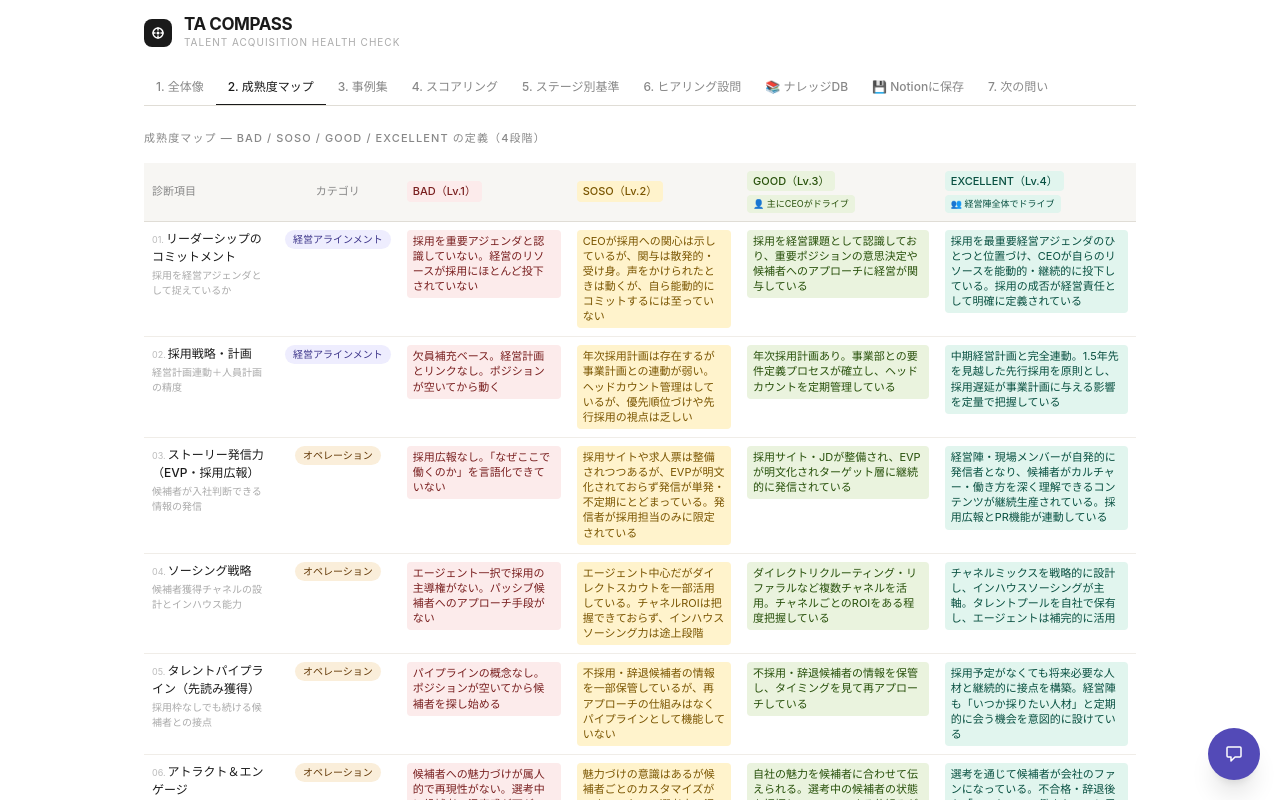
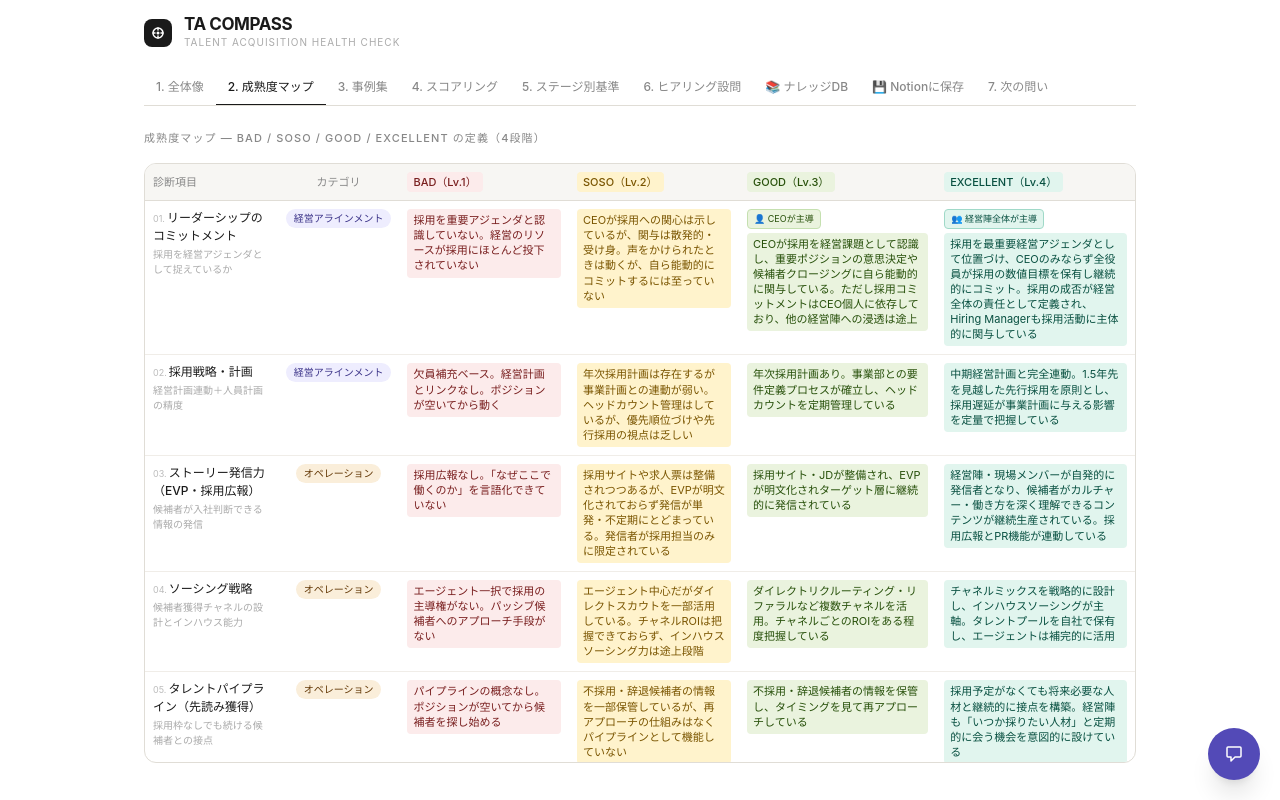
Before and after one commit to ryusukehorie-droid/ta-compass, a Next.js app: page / in a window 1280 px wide. Both pictures are taken after a click on the button "2. 成熟度マップ". Shown: the top 800 px of the page. Built offline with nearby package versions, Linux system fonts and the light colour scheme.

Commit message:
sticky header, CEO/mgmt badge, radar before-after comparison

```diff
--- a/components/RadarChart.tsx
+++ b/components/RadarChart.tsx
@@ -5,6 +5,7 @@ import type { ScoreValue } from '@/types'
 
 interface Props {
   scores: ScoreValue[]
+  compareScores?: ScoreValue[]
 }
 
 const LABELS = [
@@ -34,7 +35,7 @@ const SCORE_COL = ['#aaa', '#791F1F', '#7A5500', '#27500A', '#085041']
 const SCORE_BG  = ['#f7f6f3', '#FCEBEB', '#FFF3CC', '#EAF3DE', '#E1F5EE']
 const SCORE_TXT = ['—', 'BAD', 'SOSO', 'GOOD', 'EXC']
 
-export default function RadarChart({ scores }: Props) {
+export default function RadarChart({ scores, compareScores }: Props) {
   const canvasRef = useRef<HTMLCanvasElement>(null)
 
   useEffect(() => {
@@ -167,7 +168,27 @@ export default function RadarChart({ scores }: Props) {
       ctx.fillStyle = CAT_LABEL_COLOR[ci]; ctx.textAlign = 'center'
       clines.forEach((l, li) => ctx.fillText(l, bx2 + bw2 / 2, cby + li * clh))
     }
-  }, [scores])
+    // Compare polygon (before)
+    if (compareScores && compareScores.some((v) => v > 0)) {
+      ctx.beginPath()
+      for (let i = 0; i < n; i++) {
+        const v = compareScores[i] > 0 ? compareScores[i] : 0
+        const p = ptR(i, R * v / 4)
+        i === 0 ? ctx.moveTo(p.x, p.y) : ctx.lineTo(p.x, p.y)
+      }
+      ctx.closePath()
+      ctx.fillStyle = 'rgba(239,159,39,0.12)'; ctx.fill()
+      ctx.strokeStyle = '#EF9F27'; ctx.lineWidth = 2; ctx.setLineDash([5, 4]); ctx.stroke()
+      ctx.setLineDash([])
+      for (let i = 0; i < n; i++) {
+        if (compareScores[i] > 0) {
+          const p = ptR(i, R * compareScores[i] / 4)
+          ctx.beginPath(); ctx.arc(p.x, p.y, 4, 0, Math.PI * 2)
+          ctx.fillStyle = '#EF9F27'; ctx.fill(); ctx.strokeStyle = '#fff'; ctx.lineWidth = 1.5; ctx.stroke()
+        }
+      }
+    }
+  }, [scores, compareScores])
 
   return <canvas ref={canvasRef} style={{ width: 520, height: 520 }} />
 }
--- a/components/tabs/MaturityTab.tsx
+++ b/components/tabs/MaturityTab.tsx
@@ -7,10 +7,12 @@ export default function MaturityTab() {
       <div className="text-[11px] font-medium tracking-widest text-[#888] uppercase mb-4">
         成熟度マップ — BAD / SOSO / GOOD / EXCELLENT の定義（4段階）
       </div>
-      <div className="overflow-x-auto">
+
+      {/* overflow-y-auto + max-h で sticky header が機能する */}
+      <div className="overflow-x-auto overflow-y-auto rounded-xl border border-[#e0ddd6]" style={{ maxHeight: '75vh' }}>
         <table className="w-full border-collapse text-[11px]">
-          <thead className="sticky top-0 z-10">
-            <tr>
+          <thead>
+            <tr className="sticky top-0 z-10">
               <th className="py-2 px-2 text-left font-medium text-[#888] border-b border-[#e0ddd6] bg-[#f7f6f3] w-[14%]">
                 診断項目
               </th>
@@ -24,52 +26,64 @@ export default function MaturityTab() {
                 <span className="inline-block bg-[#FFF3CC] text-[#7A5500] rounded px-1.5 py-0.5">SOSO（Lv.2）</span>
               </th>
               <th className="py-2 px-2 text-left font-medium text-[#888] border-b border-[#e0ddd6] bg-[#f7f6f3] w-[21%]">
-                <div className="flex flex-col gap-1">
-                  <span className="inline-block bg-[#EAF3DE] text-[#27500A] rounded px-1.5 py-0.5 self-start">GOOD（Lv.3）</span>
-                  <span className="text-[9px] text-[#27500A] bg-[#EAF3DE] rounded px-1.5 py-0.5 self-start font-normal">
-                    👤 主にCEOがドライブ
-                  </span>
-                </div>
+                <span className="inline-block bg-[#EAF3DE] text-[#27500A] rounded px-1.5 py-0.5">GOOD（Lv.3）</span>
               </th>
               <th className="py-2 px-2 text-left font-medium text-[#888] border-b border-[#e0ddd6] bg-[#f7f6f3] w-[21%]">
-                <div className="flex flex-col gap-1">
-                  <span className="inline-block bg-[#E1F5EE] text-[#085041] rounded px-1.5 py-0.5 self-start">EXCELLENT（Lv.4）</span>
-                  <span className="text-[9px] text-[#085041] bg-[#E1F5EE] rounded px-1.5 py-0.5 self-start font-normal">
-                    👥 経営陣全体でドライブ
-                  </span>
-                </div>
+                <span className="inline-block bg-[#E1F5EE] text-[#085041] rounded px-1.5 py-0.5">EXCELLENT（Lv.4）</span>
               </th>
             </tr>
           </thead>
           <tbody>
             {ITEMS.map((it, i) => (
               <tr key={i} className="hover:bg-[#fafaf8]">
+                {/* 診断項目名 */}
                 <td className="py-2 px-2 border-b border-[#f0ede8] align-top">
                   <span className="text-[9px] text-[#bbb] mr-0.5">{String(i + 1).padStart(2, '0')}.</span>
                   <span className="font-medium text-[12px]">{it.name}</span>
                   <div className="text-[10px] text-[#aaa] mt-0.5">{it.sub}</div>
                 </td>
+
+                {/* カテゴリ */}
                 <td className="py-2 px-2 border-b border-[#f0ede8] align-top text-center">
                   <Pill cat={it.cat} label={CATS[it.cat]} />
                 </td>
+
+                {/* BAD */}
                 <td className="py-2 px-2 border-b border-[#f0ede8] align-top">
                   <span className="block bg-[#FCEBEB] text-[#791F1F] rounded px-1.5 py-1 text-[11px] leading-snug">
                     {it.bad}
                   </span>
                 </td>
+
+                {/* SOSO */}
                 <td className="py-2 px-2 border-b border-[#f0ede8] align-top">
                   <span className="block bg-[#FFF3CC] text-[#7A5500] rounded px-1.5 py-1 text-[11px] leading-snug">
                     {it.soso}
                   </span>
                 </td>
+
+                {/* GOOD — item0のみCEOバッジを表示 */}
                 <td className="py-2 px-2 border-b border-[#f0ede8] align-top">
+                  {i === 0 && (
+                    <span className="inline-flex items-center gap-1 text-[9px] bg-[#EAF3DE] text-[#27500A] border border-[#c5e0b0] rounded px-1.5 py-0.5 mb-1">
+                      👤 CEOが主導
+                    </span>
+                  )}
                   <span className="block bg-[#EAF3DE] text-[#27500A] rounded px-1.5 py-1 text-[11px] leading-snug">
-                    {it.good}
+                    {/* item0は【CEOが主導】プレフィックスを除いて表示 */}
+                    {i === 0 ? it.good.replace('【CEOが主導】', '') : it.good}
                   </span>
                 </td>
+
+                {/* EXC — item0のみ経営陣全体バッジを表示 */}
                 <td className="py-2 px-2 border-b border-[#f0ede8] align-top">
+                  {i === 0 && (
+                    <span className="inline-flex items-center gap-1 text-[9px] bg-[#E1F5EE] text-[#085041] border border-[#a0d9c8] rounded px-1.5 py-0.5 mb-1">
+                      👥 経営陣全体が主導
+                    </span>
+                  )}
                   <span className="block bg-[#E1F5EE] text-[#085041] rounded px-1.5 py-1 text-[11px] leading-snug">
-                    {it.exc}
+                    {i === 0 ? it.exc.replace('【経営陣全体が主導】', '') : it.exc}
                   </span>
                 </td>
               </tr>
--- a/components/tabs/ScoringTab.tsx
+++ b/components/tabs/ScoringTab.tsx
@@ -97,6 +97,12 @@ interface Props {
 }
 
 export default function ScoringTab({ scores, onChange }: Props) {
+  // 比較モード
+  const [showCompare, setShowCompare] = useState(false)
+  const [compareScores, setCompareScores] = useState<ScoreValue[]>(
+    new Array(ITEMS.length).fill(0) as ScoreValue[]
+  )
+
   const totals: number[] = [0, 0, 0, 0]
   const counts: number[] = [0, 0, 0, 0]
   let grand = 0
@@ -120,7 +126,13 @@ export default function ScoringTab({ scores, onChange }: Props) {
     next[i] = v
     onChange(next)
   }
+  const setCompare = (i: number, v: ScoreValue) => {
+    const next = [...compareScores] as ScoreValue[]
+    next[i] = v
+    setCompareScores(next)
+  }
   const reset = () => onChange(new Array(ITEMS.length).fill(0) as ScoreValue[])
+  const resetCompare = () => setCompareScores(new Array(ITEMS.length).fill(0) as ScoreValue[])
 
   let prevCat = -1
   const rows: ReactNode[] = []
@@ -163,25 +175,70 @@ export default function ScoringTab({ scores, onChange }: Props) {
 
   return (
     <div>
-      <div className="text-[11px] font-medium tracking-widest text-[#888] uppercase mb-3">
-        スコアリングシート — BAD=1 / SOSO=2 / GOOD=3 / EXCELLENT=4
+      <div className="flex items-center justify-between mb-3">
+        <div className="text-[11px] font-medium tracking-widest text-[#888] uppercase">
+          スコアリングシート — BAD=1 / SOSO=2 / GOOD=3 / EXCELLENT=4
+        </div>
+        <button
+          onClick={() => setShowCompare(!showCompare)}
+          className={`text-[11px] font-medium px-3 py-1.5 rounded-lg border cursor-pointer transition-colors ${
+            showCompare
+              ? 'bg-[#FFF3E0] text-[#7A3800] border-[#EF9F27]'
+              : 'bg-white text-[#888] border-[#e0ddd6] hover:border-[#aaa]'
+          }`}
+        >
+          {showCompare ? '比較モード ON' : '比較モードをON'}
+        </button>
       </div>
 
-      {/* ヘッダー */}
+      {/* 現在スコア ヘッダー */}
       <div className="grid mb-1" style={{ gridTemplateColumns: COL_TEMPLATE }}>
         <div className="text-[11px] font-medium text-[#888] px-2 py-1">診断項目</div>
         {SCORE_COLS.map(({ v, label, color }) => (
-          <div
-            key={v}
-            className="text-[11px] font-medium py-1 text-center whitespace-pre-line leading-tight"
-            style={{ color }}
-          >
+          <div key={v} className="text-[11px] font-medium py-1 text-center whitespace-pre-line leading-tight" style={{ color }}>
             {label}
           </div>
         ))}
       </div>
 
       {rows}
+
+      {/* 比較スコア（beforeテーブル） */}
+      {showCompare && (
+        <div className="mt-5">
+          <div className="flex items-center gap-2 mb-2">
+            <span className="inline-block w-5 h-0.5 bg-[#EF9F27] rounded" style={{ borderTop: '2px dashed #EF9F27', height: 0 }} />
+            <div className="text-[11px] font-medium text-[#7A3800]">比較スコア（以前）</div>
+            <button onClick={resetCompare} className="ml-auto text-[10px] text-[#aaa] border border-[#e0ddd6] px-2 py-0.5 rounded cursor-pointer bg-white hover:bg-[#f7f6f3]">リセット</button>
+          </div>
+          {/* 比較ヘッダー */}
+          <div className="grid mb-1" style={{ gridTemplateColumns: COL_TEMPLATE }}>
+            <div className="text-[11px] font-medium text-[#aaa] px-2 py-1">診断項目</div>
+            {SCORE_COLS.map(({ v, label }) => (
+              <div key={v} className="text-[11px] font-medium py-1 text-center whitespace-pre-line leading-tight text-[#aaa]">{label}</div>
+            ))}
+          </div>
+          {/* 比較行 */}
+          {ITEMS.map((it, i) => (
+            <div key={i} className="grid border-b border-[#f0ede8] items-center hover:bg-[#fffdf5]" style={{ gridTemplateColumns: COL_TEMPLATE }}>
+              <div className="px-2 py-1.5 text-[12px] leading-snug text-[#aaa]">
+                <span className="text-[10px] mr-1">{String(i + 1).padStart(2, '0')}.</span>{it.name}
+              </div>
+              {SCORE_COLS.map(({ v }) => (
+                <div key={v} className="flex justify-center py-1.5">
+                  <input
+                    type="radio"
+                    name={`cmp${i}`}
+                    checked={compareScores[i] === v}
+                    onChange={() => setCompare(i, v)}
+                    className="w-[15px] h-[15px] cursor-pointer accent-[#EF9F27]"
+                  />
+                </div>
+              ))}
+            </div>
+          ))}
+        </div>
+      )}
 
       {/* スコアサマリー */}
       <div className="mt-4 bg-[#f7f6f3] rounded-xl p-4">
@@ -224,12 +281,17 @@ export default function ScoringTab({ scores, onChange }: Props) {
         <div className="text-[11px] font-medium tracking-widest text-[#888] uppercase mb-3">レーダーチャート</div>
         <div className="flex gap-4 items-center mb-3 text-[11px] text-[#888] flex-wrap">
           <span className="flex items-center gap-1.5">
-            <span className="inline-block w-6 h-0.5 bg-[#534AB7] rounded" />現在のスコア
+            <span className="inline-block w-6 h-0.5 bg-[#534AB7] rounded" />現在
           </span>
+          {showCompare && (
+            <span className="flex items-center gap-1.5">
+              <span className="inline-block w-6" style={{ borderTop: '2px dashed #EF9F27' }} />以前（比較）
+            </span>
+          )}
           <span className="text-[#aaa]">— スコアを入力するとチャートが更新されます</span>
         </div>
         <div className="flex justify-center">
-          <RadarChart scores={scores} />
+          <RadarChart scores={scores} compareScores={showCompare ? compareScores : undefined} />
         </div>
       </div>
 
--- a/lib/data.ts
+++ b/lib/data.ts
@@ -17,8 +17,8 @@ export const ITEMS: DiagItem[] = [
     sub: '採用を経営アジェンダとして捉えているか',
     bad: '採用を重要アジェンダと認識していない。経営のリソースが採用にほとんど投下されていない',
     soso: 'CEOが採用への関心は示しているが、関与は散発的・受け身。声をかけられたときは動くが、自ら能動的にコミットするには至っていない',
-    good: '採用を経営課題として認識しており、重要ポジションの意思決定や候補者へのアプローチに経営が関与している',
-    exc: '採用を最重要経営アジェンダのひとつと位置づけ、CEOが自らのリソースを能動的・継続的に投下している。採用の成否が経営責任として明確に定義されている',
+    good: '【CEOが主導】CEOが採用を経営課題として認識し、重要ポジションの意思決定や候補者クロージングに自ら能動的に関与している。ただし採用コミットメントはCEO個人に依存しており、他の経営陣への浸透は途上',
+    exc: '【経営陣全体が主導】採用を最重要経営アジェンダとして位置づけ、CEOのみならず全役員が採用の数値目標を保有し継続的にコミット。採用の成否が経営全体の責任として定義され、Hiring Managerも採用活動に主体的に関与している',
     qs: [
       'CEOや創業者は採用に関連する活動に週どのくらいの時間を割いていますか？',
       '直近3ヶ月で、CEOや経営陣が自ら候補者に声をかけた・口説いた・クロージングに動いたエピソードはありますか？',
```
